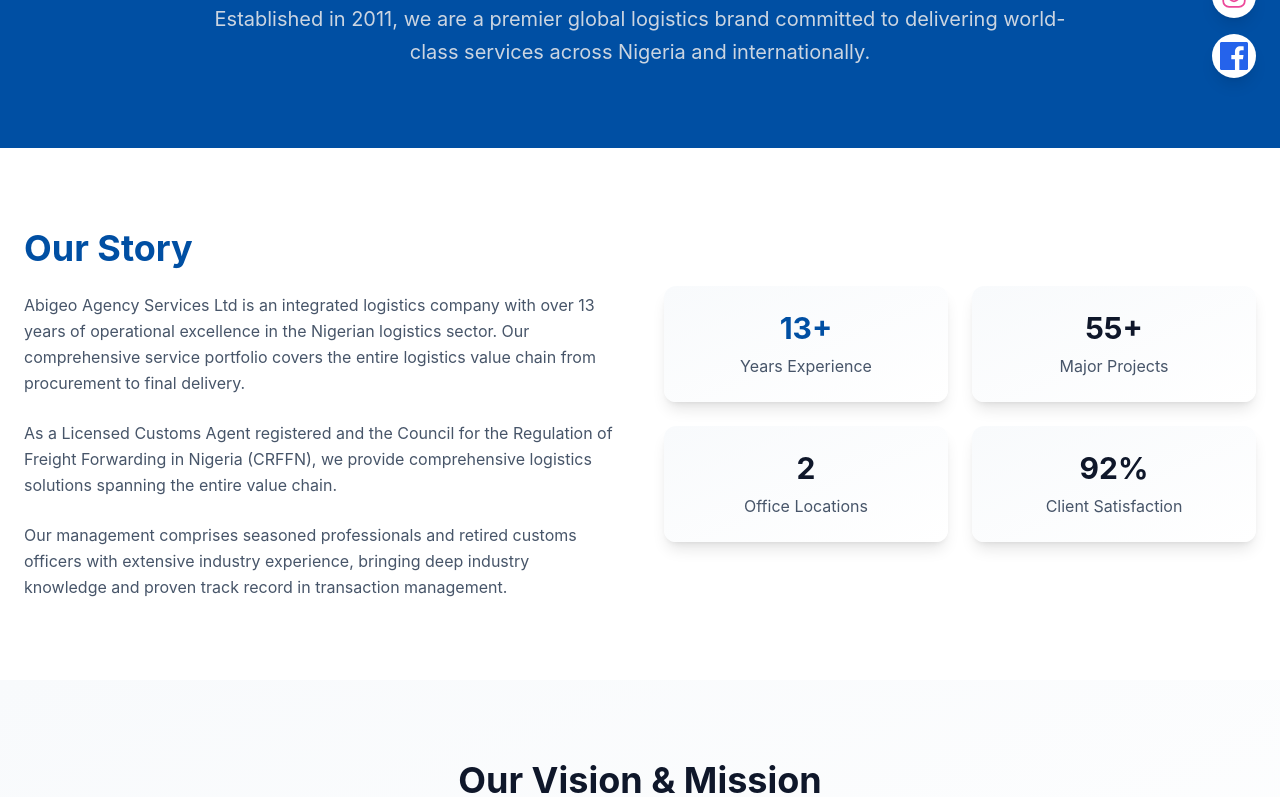
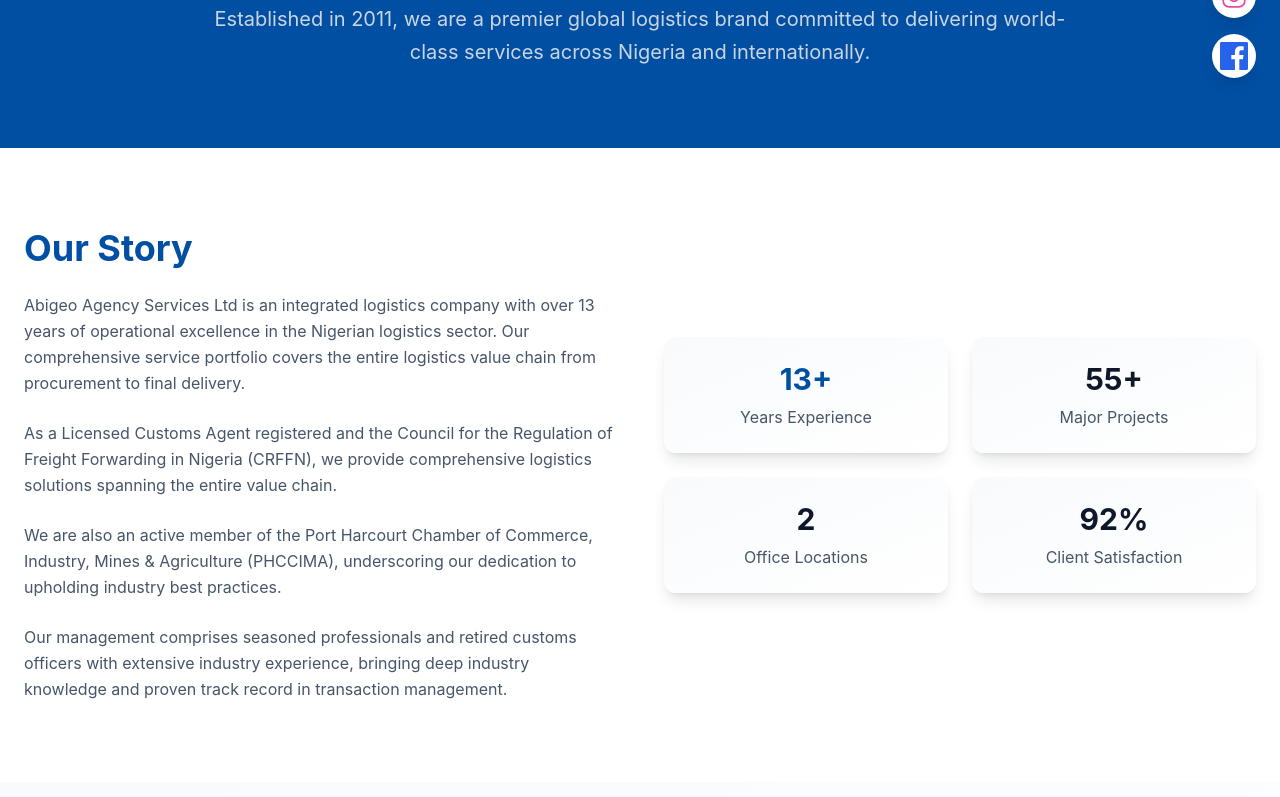
Before and after one commit to iszyeffiong/fronter, a React (Vite) app: page /about in a window 1280 px wide. Shown: the part 374-1171 px from the top of the page. Built offline with nearby package versions, Linux system fonts and the light colour scheme.

Commit message:
Update About.jsx

```diff
--- a/src/pages/About.jsx
+++ b/src/pages/About.jsx
@@ -76,6 +76,9 @@ const About = () => {
                 </p>
                 <p>
                   As a Licensed Customs Agent registered and the Council for the Regulation of Freight Forwarding in Nigeria (CRFFN), we provide comprehensive logistics solutions spanning the entire value chain.
+                </p>
+                <p>
+                  We are also an active member of the Port Harcourt Chamber of Commerce, Industry, Mines & Agriculture (PHCCIMA), underscoring our dedication to upholding industry best practices.
                 </p>
                 <p>
                   Our management comprises seasoned professionals and retired customs officers with extensive industry experience, bringing deep industry knowledge and proven track record in transaction management.
```
